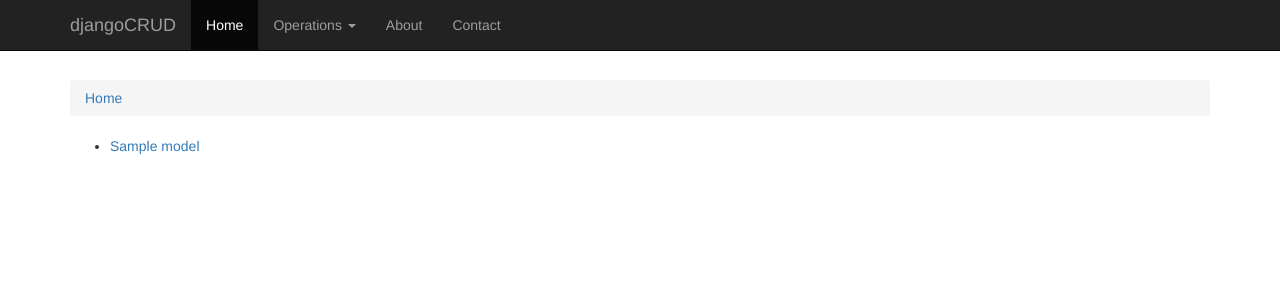
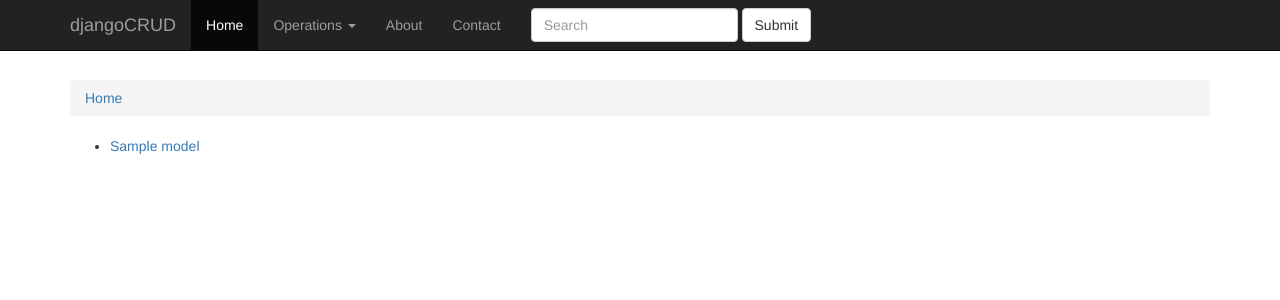
Before and after one commit to faxad/djangocrud, a Django app: template djangocrud/templates/index.html in a window 1280 px wide. Shown: the top 300 px of the page. Run offline with Django 3.2, Linux system fonts and the light colour scheme; the template is opened without the code that fills it: most values are stand-ins (such as "Sample title", 1, 10 or a date in 2020); parts of the project's set-up code (start-up, migrations or seed data) failed here and were passed over; some libraries are stand-ins or nearby versions.

Commit message:
cosmetic changes

```diff
--- a/djangocrud/templates/base.html
+++ b/djangocrud/templates/base.html
@@ -56,6 +56,12 @@
         </li>
             <li><a href="#about">About</a></li>
             <li><a href="#contact">Contact</a></li>
+            <form class="navbar-form navbar-left" role="search">
+              <div class="form-group">
+                <input type="text" class="form-control" placeholder="Search">
+              </div>
+              <button type="submit" class="btn btn-default">Submit</button>
+            </form>
           </ul>
         </div><!--/.nav-collapse -->
       </div>
--- a/djangocrud/templates/core/detail.html
+++ b/djangocrud/templates/core/detail.html
@@ -9,12 +9,12 @@
   <li class="active">Detail</li>
   <li class="active">{{ object.id }}</li>
 </ol>
-
 <a data-toggle="modal" href="#confirmation_modal" class="btn btn-danger" role="button">Delete</a>
 {% with object_id=object.id|stringformat:"s" next_action="/"|add:object.title|add:"/Delete/" %}
     {% include "core/widgets/confirmation_modal.html" with message="Are you sure you want to delete?" title="Confirmation" action=next_action|add:object_id %}
 {% endwith %}
 <a href="{% url 'update' object.title object.id %}" class="btn btn-primary" role="button">Update</a>
+<br></br>
 <h4> {{ object.title }} Detail </h4>
 
 <table class="table table-bordered">
--- a/djangocrud/templates/core/index.html
+++ b/djangocrud/templates/core/index.html
@@ -26,7 +26,7 @@
 			{% for name, value in instance.1.items %}
 				<td>{{ value }}</td>
 			{% endfor %}
-			<td><a href="{% url 'detail' entity_title instance.0 %}">View Detail</a></td>
+			<td><a class="btn btn-default btn-xs" href="{% url 'detail' entity_title instance.0 %}">View Detail</a></td>
 	    </tr>
     {% endfor %}
 </table>
--- a/djangocrud/templates/core/widgets/form_fields_display.html
+++ b/djangocrud/templates/core/widgets/form_fields_display.html
@@ -11,6 +11,6 @@
 {% endfor %}
 <div class="form-group">
     <div  class="col-sm-offset-2 col-sm-10">
-        <input type="submit" value="Save" class="btn btn-default" />
+        <input type="submit" value="Save" class="btn btn-success" />
     </div>
 </div>
```
Also changed, not shown: db.sqlite3.
